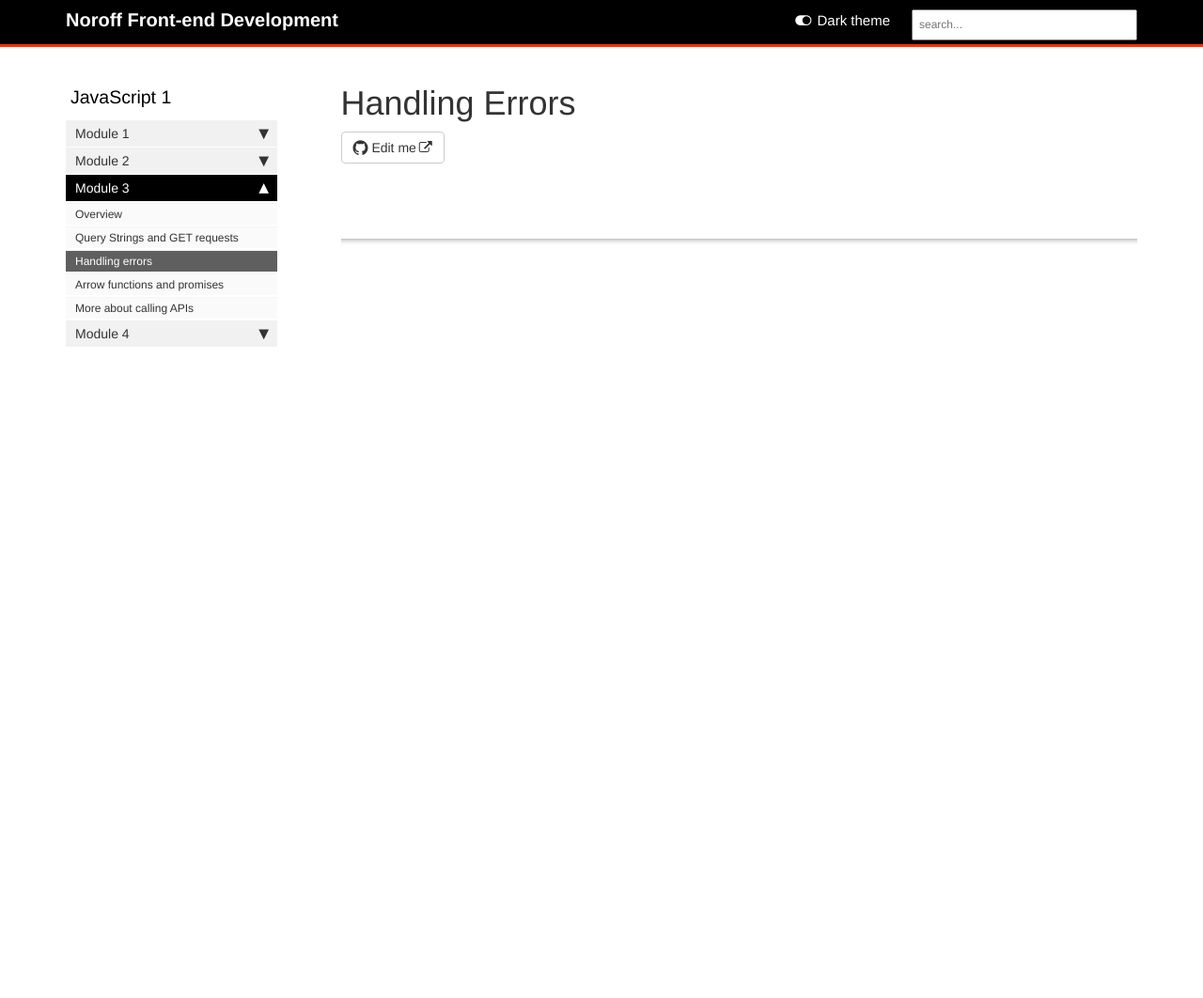
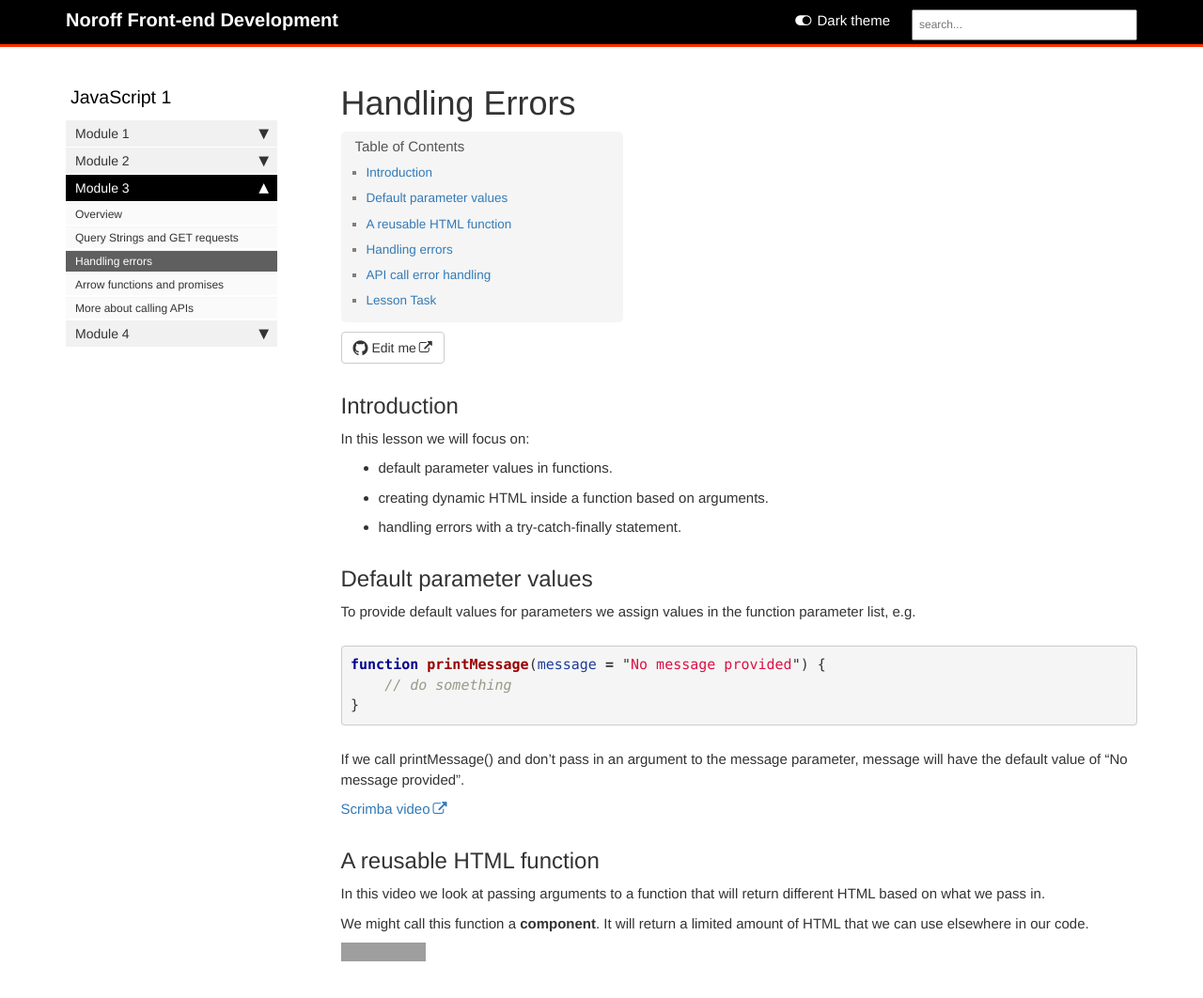
Before and after one commit to AmberBentley/content-feu, a Jekyll site: the page built from pages/javascript-1/handling-errors.md, in a window 1280 px wide and 1400 px high. Shown: the top 1062 px of the window at 94% size. Built offline with Jekyll 4.4.1, drawn with Linux system fonts in a browser that asks for light colours; comment, search, counter and statistics services are not loaded; some of the changed text lies outside the part shown; grey boxes are pictures that could not be loaded.

Commit message:
JS1 Module 3 Lesson 2 added

````diff
--- a/pages/javascript-1/handling-errors.md
+++ b/pages/javascript-1/handling-errors.md
@@ -6,3 +6,57 @@ sidebar: javascript-1
 permalink: javascript-1/handling-errors.html
 folder: javascript-1
 ---
+## Introduction
+
+In this lesson we will focus on:
+
+- default parameter values in functions.
+- creating dynamic HTML inside a function based on arguments.
+- handling errors with a try-catch-finally statement.
+
+## Default parameter values
+
+To provide default values for parameters we assign values in the function parameter list, e.g.
+
+```js
+function printMessage(message = "No message provided") {
+    // do something
+}
+```
+
+If we call printMessage() and don't pass in an argument to the message parameter, message will have the default value of "No message provided".
+
+[Scrimba video](https://scrimba.com/c/cB3qn6u7)
+
+## A reusable HTML function
+
+In this video we look at passing arguments to a function that will return different HTML based on what we pass in.
+
+We might call this function a **component**. It will return a limited amount of HTML that we can use elsewhere in our code.
+
+<iframe src="https://player.vimeo.com/video/450469640?h=6418d40dd5&amp;badge=0&amp;autopause=0&amp;player_id=0&amp;app_id=58479" width="2560" height="1080" frameborder="0" allow="autoplay; fullscreen; picture-in-picture" allowfullscreen title="A reusable HTML function"></iframe>
+
+[Code](https://github.com/NoroffFEU/reusable-html-function) from the video.
+
+## Handling errors
+
+In the following video we look at how to use the **try-catch-finally** statement to catch errors and provide feedback to the user, rather than simply logging an error to the console that the user will never see.
+
+<iframe src="https://player.vimeo.com/video/450419821?h=90aad7a333&amp;badge=0&amp;autopause=0&amp;player_id=0&amp;app_id=58479" width="2560" height="1080" frameborder="0" allow="autoplay; fullscreen; picture-in-picture" allowfullscreen title="try-catch-finally"></iframe>
+
+[Code](https://github.com/NoroffFEU/try-catch-finally) from the video.
+
+## API call error handling
+In this video we will add error handling to our API call with a try-catch statement.
+
+<iframe src="https://player.vimeo.com/video/450417105?h=28c585beaa&amp;badge=0&amp;autopause=0&amp;player_id=0&amp;app_id=58479" width="2560" height="1080" frameborder="0" allow="autoplay; fullscreen; picture-in-picture" allowfullscreen title="GET requests - handling errors"></iframe>
+
+[Code](https://github.com/NoroffFEU/get-requests-handling-errors) from the video.
+
+## Lesson Task
+
+### Brief
+
+There are practice questions in the master branch of [this repo](https://github.com/NoroffFEU/lesson-task-js1-module3-lesson2).
+
+Attempt to answer the questions before checking them against the [answers branch](https://github.com/NoroffFEU/lesson-task-js1-module3-lesson2/tree/answers) of the repo.
````
